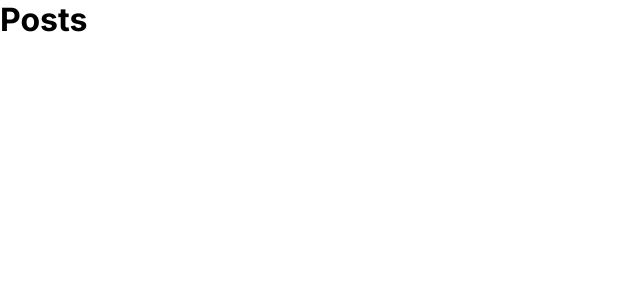
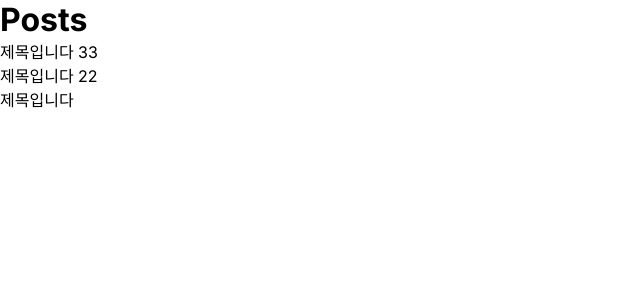
Before and after one commit to foreknowledge/nextjs-markdown-blog, a Next.js app: page / in a window 1280 px wide. Shown: the top 300 px of the page, without its empty margins (0-640 px from the left). Built offline with nearby package versions, Linux system fonts and the light colour scheme.

Commit message:
feat: Display post list

```diff
--- /dev/null
+++ b/src/components/PostList/index.tsx
@@ -0,0 +1,18 @@
+import { PostMeta } from '@/types/post';
+import Link from 'next/link';
+
+interface Props {
+  posts: PostMeta[];
+}
+
+export default function PostList({ posts }: Props) {
+  return (
+    <ul>
+      {posts.map((post) => (
+        <li key={post.id}>
+          <Link href={`/${post.id}`}>{post.title}</Link>
+        </li>
+      ))}
+    </ul>
+  );
+}
--- a/src/pages/index.tsx
+++ b/src/pages/index.tsx
@@ -1,3 +1,4 @@
+import PostList from '@/components/PostList';
 import { getAllSortedPostsData } from '@/lib/posts';
 import { PostMeta } from '@/types/post';
 import { GetStaticProps } from 'next';
@@ -11,7 +12,6 @@
 }
 
 export default function Home({ allPostsData }: Props) {
-  console.log(allPostsData);
   return (
     <>
       <Head>
@@ -22,6 +22,7 @@
       </Head>
       <main className={inter.className}>
         <h1>Posts</h1>
+        <PostList posts={allPostsData} />
       </main>
     </>
   );
```
